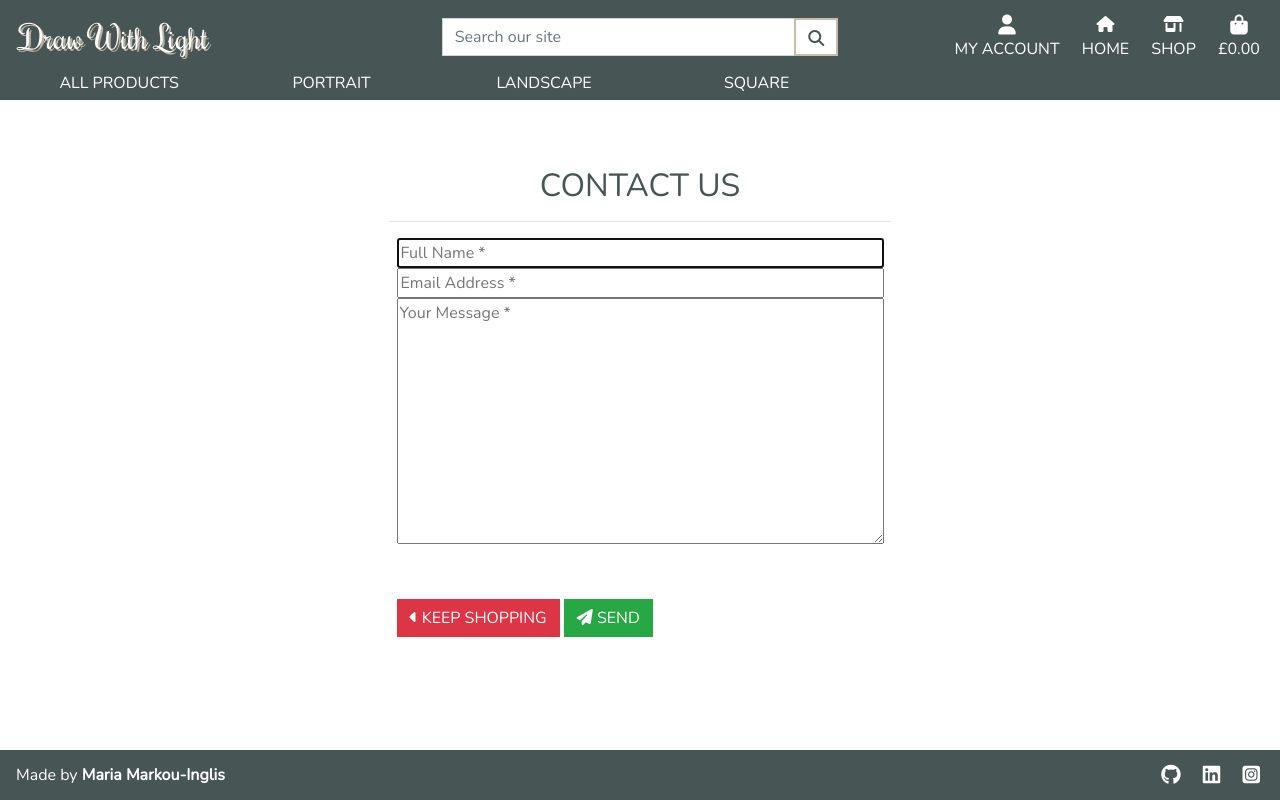
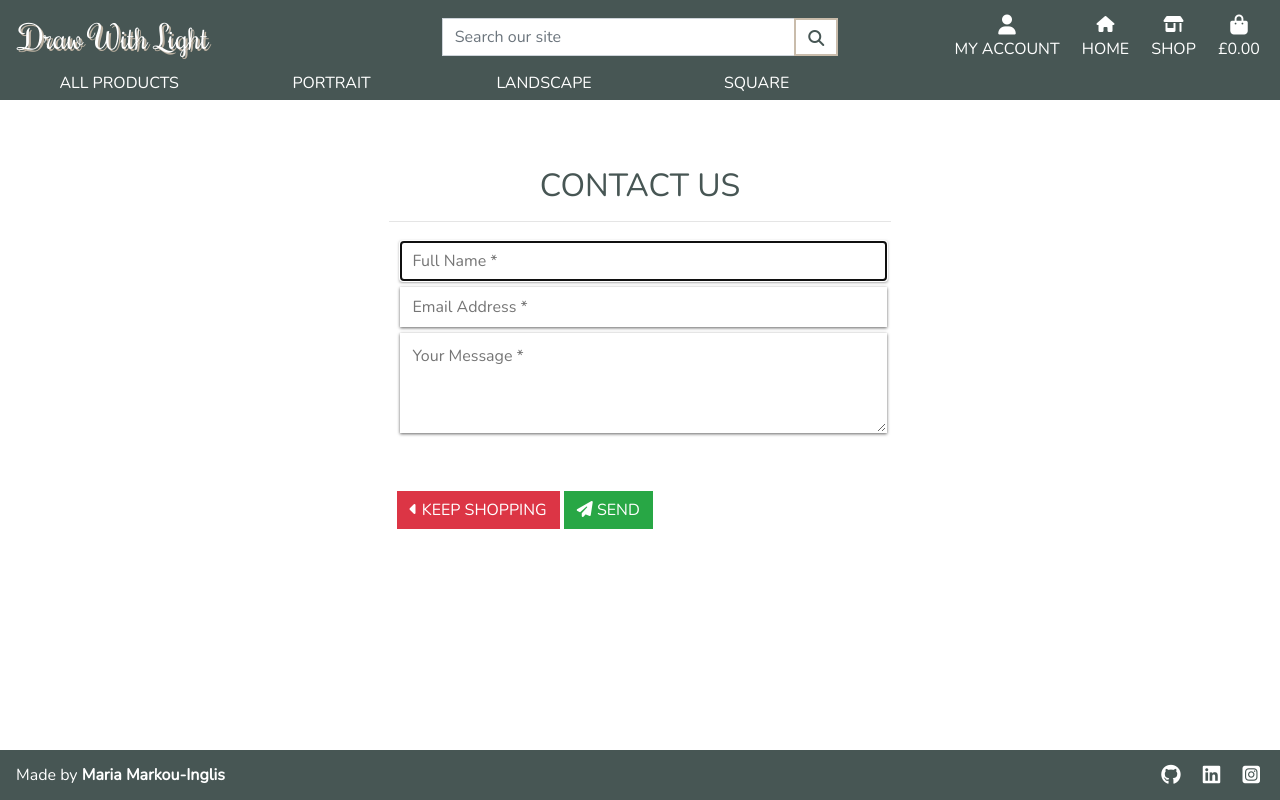
Before and after one commit to Code-Institute-Submissions/mariamar95-ms4_FebResub, a Django app: page /contact/ in a window 1280 px wide. Run offline with Django 3.2, Linux system fonts and the light colour scheme; some libraries are stand-ins or nearby versions.

Commit message:
added customised css for contact form

```diff
--- a/static/css/base.css
+++ b/static/css/base.css
@@ -308,9 +308,34 @@ footer {
     color: #475654;
 }
 
-.controls input, .controls textarea {
+.contact-container input{
+  box-sizing: border-box;
+  height: 40px;
+  padding: 10px 12px;
+  border: 1px solid transparent;
+  border-radius: 0px;
+  background-color: white;
+  box-shadow: 0 1px 3px 0 #656565;
+  -webkit-transition: box-shadow 150ms ease;
+  transition: box-shadow 150ms ease;
+  margin: 3px;
+  width: 100%;
+}
+
+.contact-container textarea {
+    box-sizing: border-box;
+    height: 100px;
+    padding: 10px 12px;
+    border: 1px solid transparent;
+    border-radius: 0px;
+    background-color: white;
+    box-shadow: 0 1px 3px 0 #656565;
+    -webkit-transition: box-shadow 150ms ease;
+    transition: box-shadow 150ms ease;
+    margin: 3px;
     width: 100%;
 }
+
 
 /* Media Queries */
 @media (max-width: 480px) {
```
